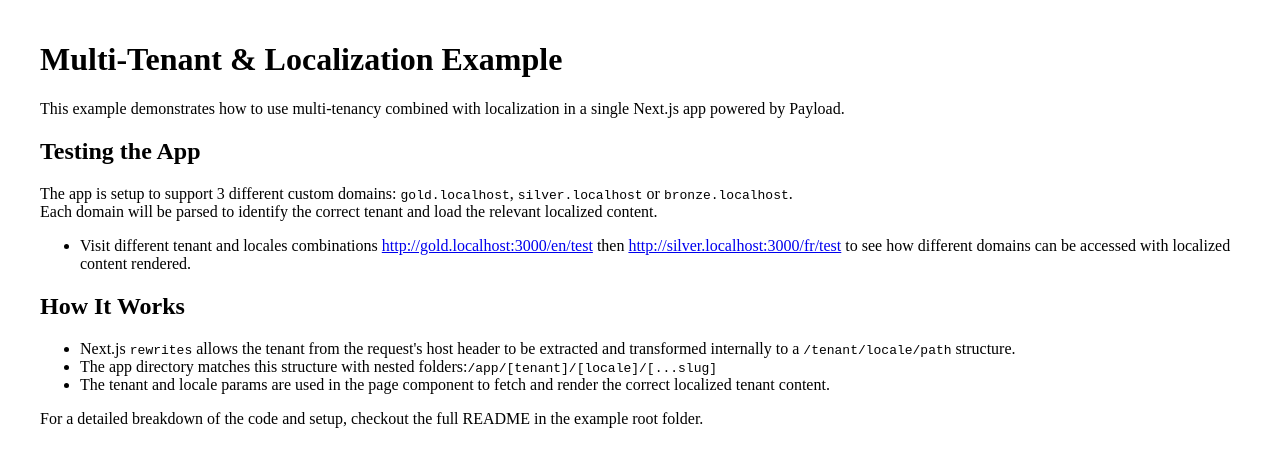
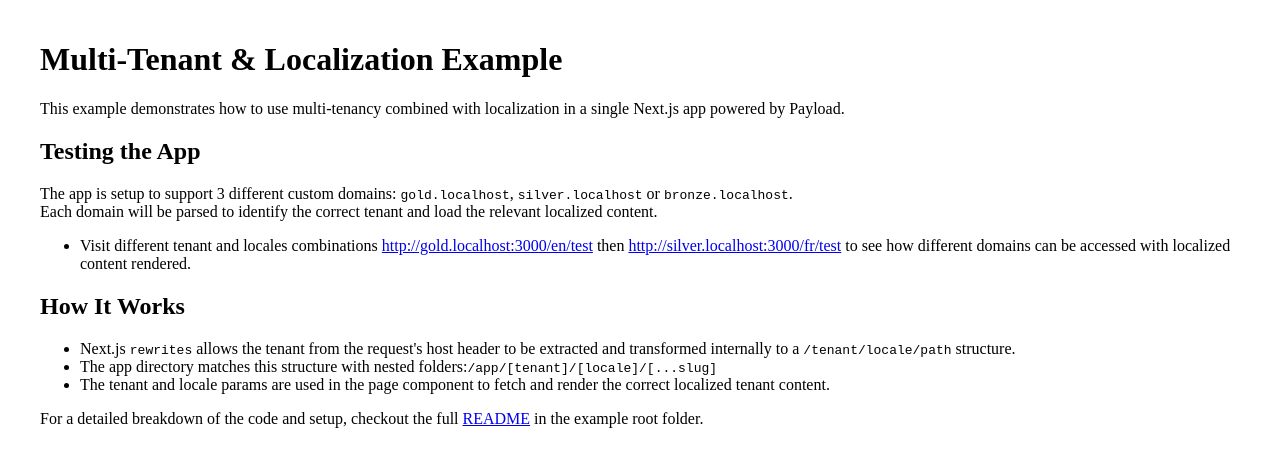
Before and after one commit to Axeion/localized-multitenant, a Next.js app: page / in a window 1280 px wide. Shown: the top 466 px of the page. Built offline with nearby package versions, Linux system fonts and the light colour scheme.

Commit message:
feat: replace logout with home button and link README from homepage

```diff
--- a/src/app/(app)/page.tsx
+++ b/src/app/(app)/page.tsx
@@ -24,7 +24,7 @@
         <li>The tenant and locale params are used in the page component to fetch and render the correct localized tenant content.</li>
       </ul>
 
-      <p>For a detailed breakdown of the code and setup, checkout the full README in the example root folder.</p>
+      <p>For a detailed breakdown of the code and setup, checkout the full <a href="https://github.com/payloadcms/localized-multitenant/blob/main/README.md" target="_blank" rel="noopener noreferrer">README</a> in the example root folder.</p>
     </div>
   )
 }
--- a/src/app/components/RenderPage/index.tsx
+++ b/src/app/components/RenderPage/index.tsx
@@ -5,9 +5,9 @@
 export const RenderPage = ({ data }: { data: Page }) => {
   return (
     <React.Fragment>
-      <form action="/api/users/logout" method="post">
-        <button type="submit">Logout</button>
-      </form>
+      <a href="/">
+        <button type="button">Home</button>
+      </a>
       <h2>Here you can decide how you would like to render the page data!</h2>
 
       <code>{JSON.stringify(data)}</code>
--- a/src/payload-types.ts
+++ b/src/payload-types.ts
@@ -123,7 +123,7 @@
   id: string;
   tenant?: (string | null) | Tenant;
   title?: string | null;
-  slug?: string | null;
+  slug: string;
   updatedAt: string;
   createdAt: string;
 }
```
